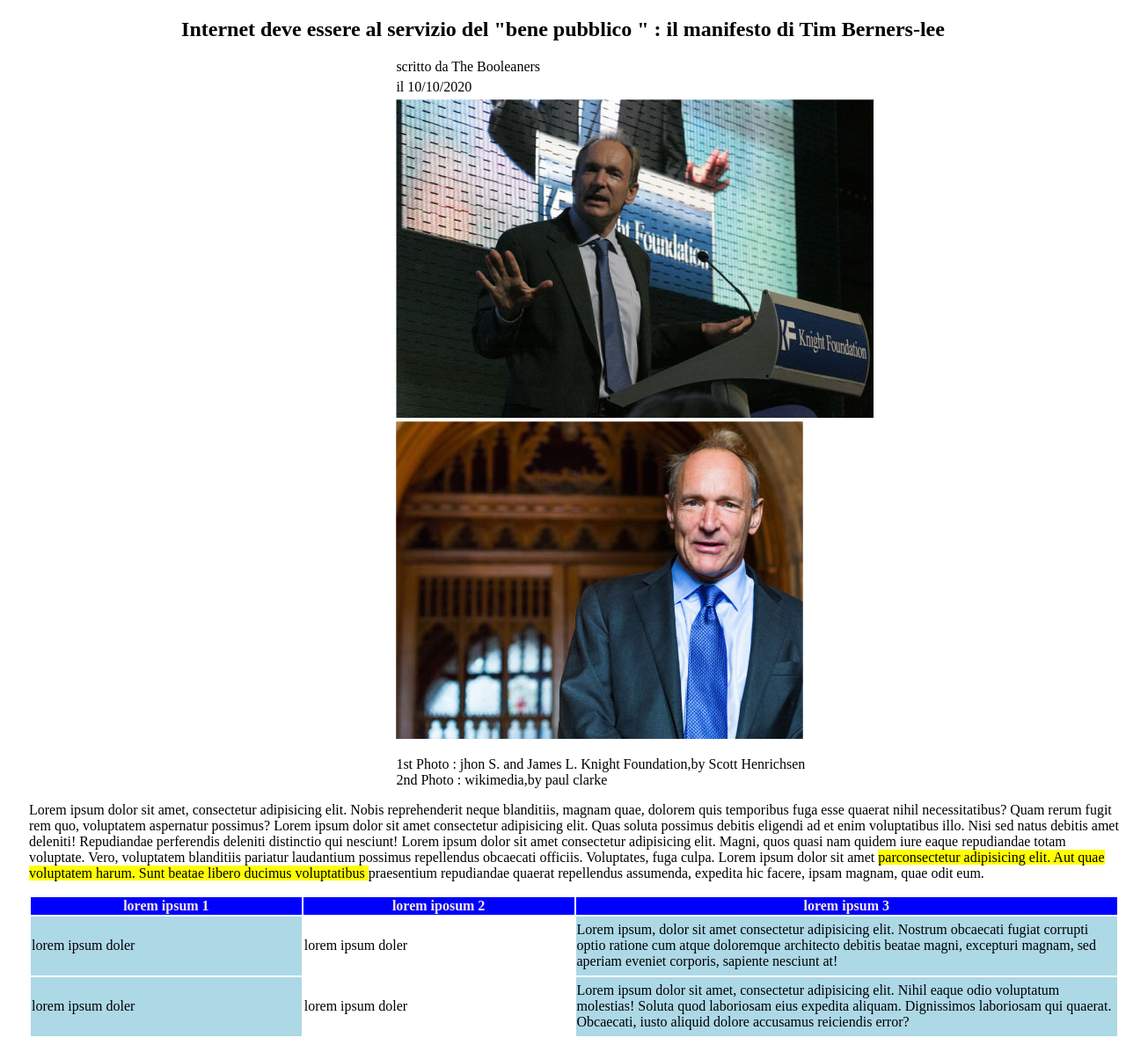
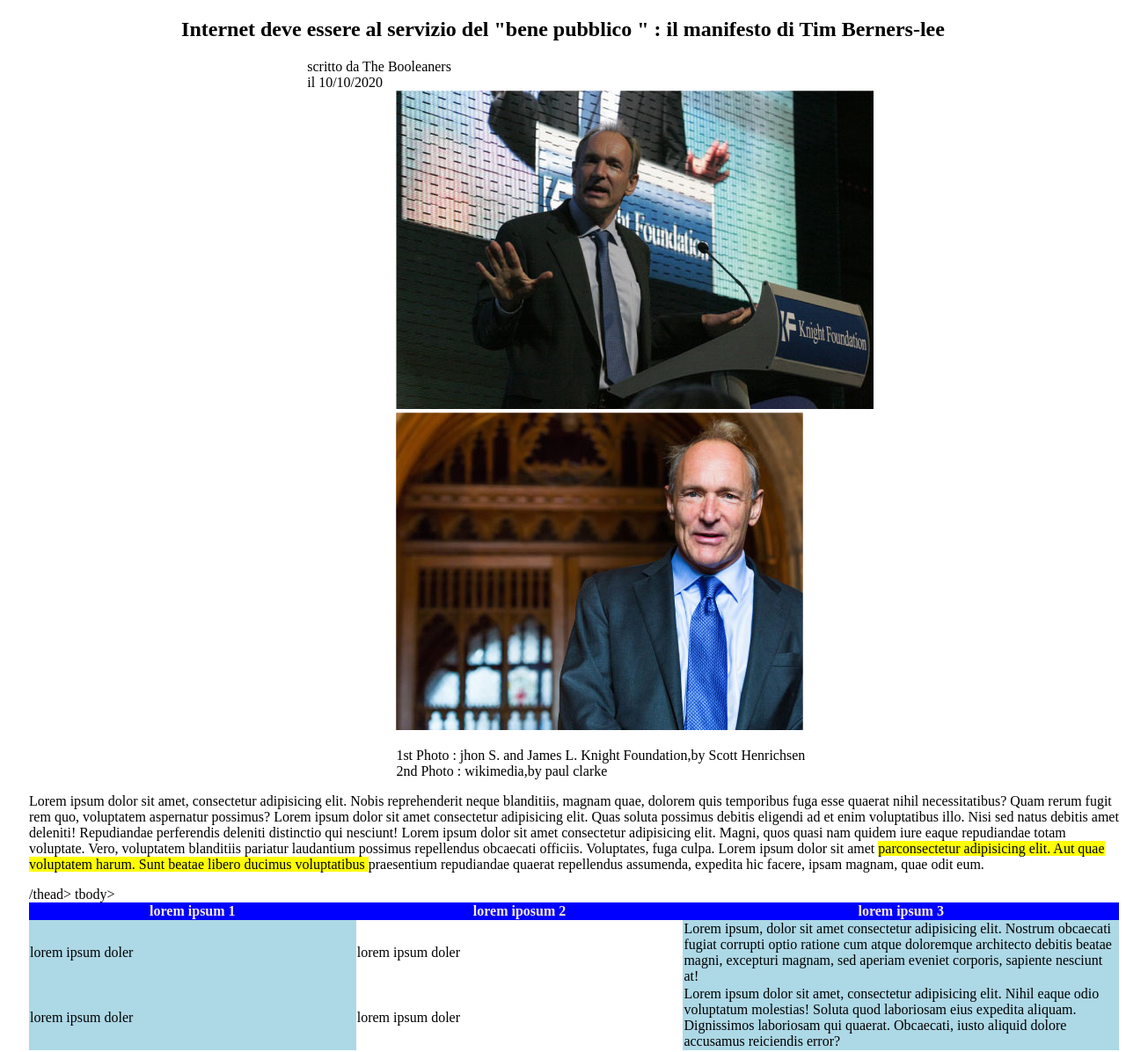
Before and after one commit to LuigiSerra91/html-css-booleaner, a plain HTML site: page index.html in a window 1280 px wide. Shown: the part 88-1284 px from the top of the page at 88% size. Drawn offline with Linux system fonts and the light colour scheme.

Commit message:
refresh code

```diff
--- a/css/style.css
+++ b/css/style.css
@@ -13,18 +13,23 @@
 
 }
 
+.td-collapse{
+    border-collapse: collapse;
+}
 
 
 .first-title{
     text-align: center;
+
 }
 
 
 
 .sub-title{
-    padding-left: 35%;
+    padding-left: 27%;
     margin: 0 auto;
-    padding-bottom: 5px;
+
+
 }
 
 .immage-intro{
@@ -68,6 +73,7 @@
 
 .lorem-table{
     padding-left: 25px;
+    border-collapse: collapse;
 }
 
 
@@ -82,7 +88,7 @@
 }
 
 .td-whidt{
-    width: 50%;
+    width: 40%;
 }
 
 .paragraf-1{
--- a/index.html
+++ b/index.html
@@ -41,7 +41,7 @@
 
 
       <section class="lorem-table">
-          <table>
+        <table class="td-collapse">
           <thead>
             <tr>
               <th class="td-title">lorem ipsum 1</th>
@@ -49,9 +49,9 @@
               <th class="td-title td-whidt">lorem ipsum 3</th>
             </tr>
 
-            </thead>
+            /thead>
 
-            <tbody>
+            tbody>
                <tr>
               <td class="td-table">lorem ipsum doler</td>
               <td>lorem ipsum doler </td>
@@ -86,6 +86,7 @@
 
 
     </main>
+
     <!-- footer -->
      <footer class="footer-img">
         <div class="interest"><p>potrebbe interessarti</p></div>
```
Lines whose indentation alone changed are shown as unchanged.
